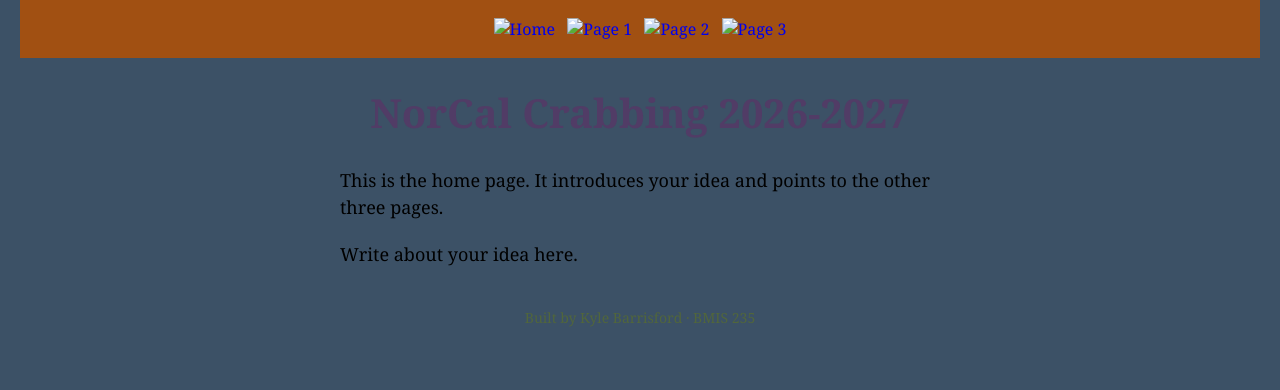
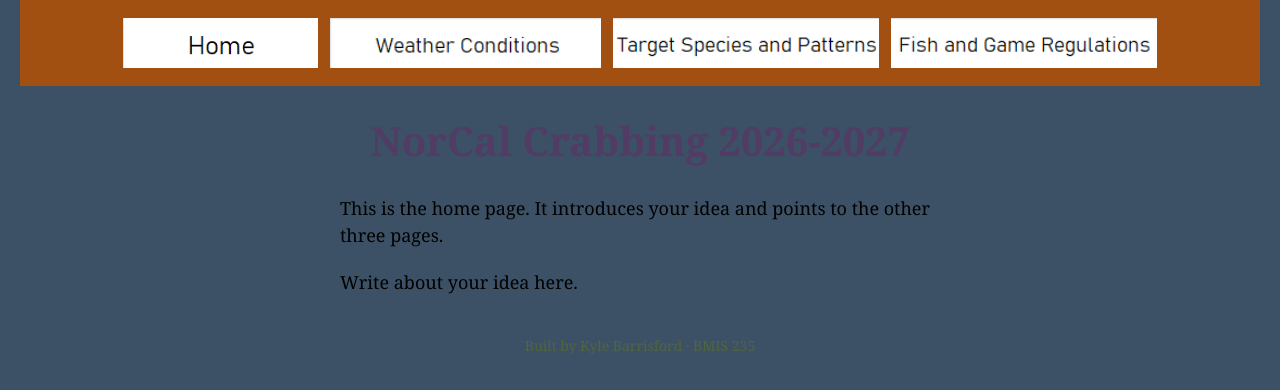
Before and after one commit to kbarrisford/bmis235-html-3, a plain HTML site: page index.html in a window 1280 px wide. Drawn offline with Linux system fonts and the light colour scheme.

Commit message:
Update navigation menu images and links

```diff
--- a/index.html
+++ b/index.html
@@ -22,10 +22,10 @@
      other three pages, so every page has the exact same menu.
      ===================================================================== -->
 <nav>
-    <a href="index.html"><img src="img/home.png" alt="Home"></a>
-    <a href="page1.html"><img src="img/page1.png" alt="Page 1"></a>
-    <a href="page2.html"><img src="img/page2.png" alt="Page 2"></a>
-    <a href="page3.html"><img src="img/page3.png" alt="Page 3"></a>
+<a href="index.html"><img src="home.jpeg" alt="Home"></a>
+<a href="page1.html"><img src="weatherconditions.jpeg" alt="Weather Conditions"></a>
+<a href="page2.html"><img src="targetspeciesandpatterns.jpeg" alt="Target Species and Patterns"></a>
+<a href="page3.html"><img src="fishandgameregulations.jpeg" alt="Fish and Game Regulations"></a>
 </nav>
 
 <h1>NorCal Crabbing 2026-2027</h1>
```
